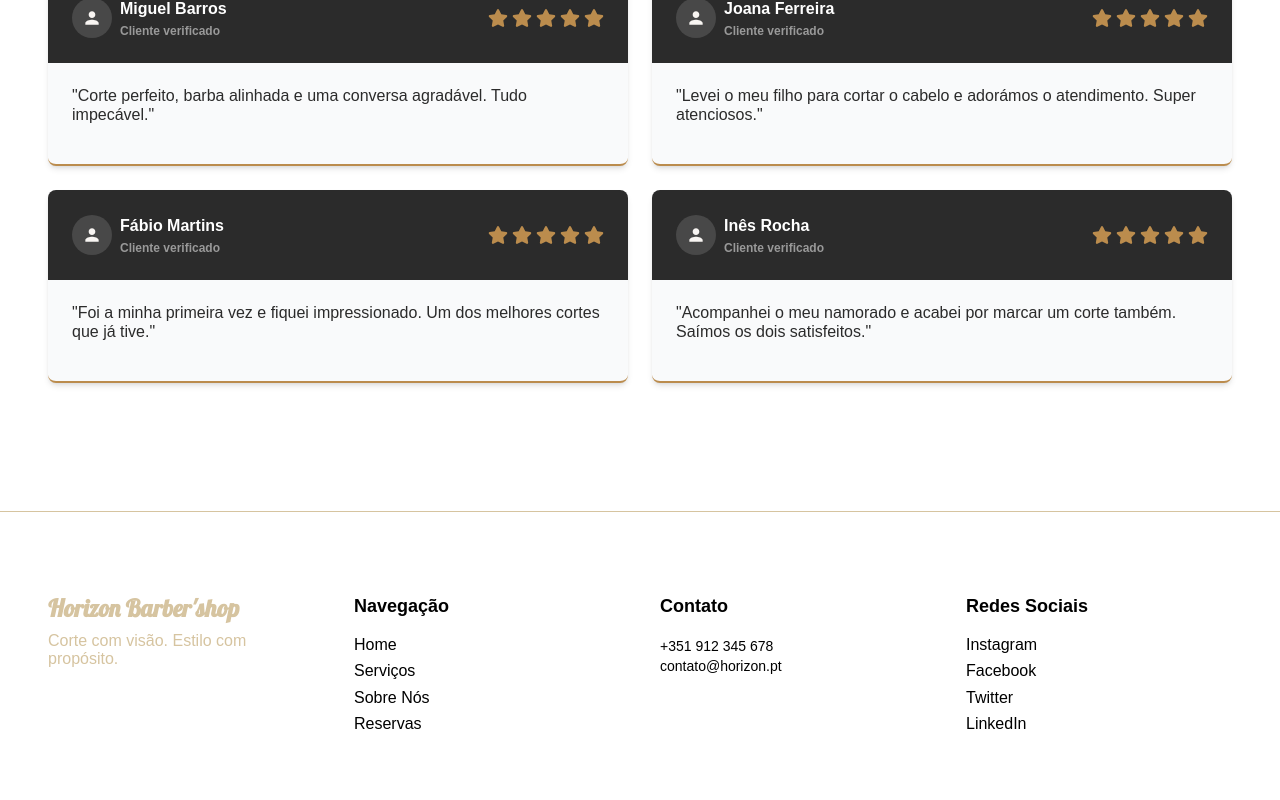
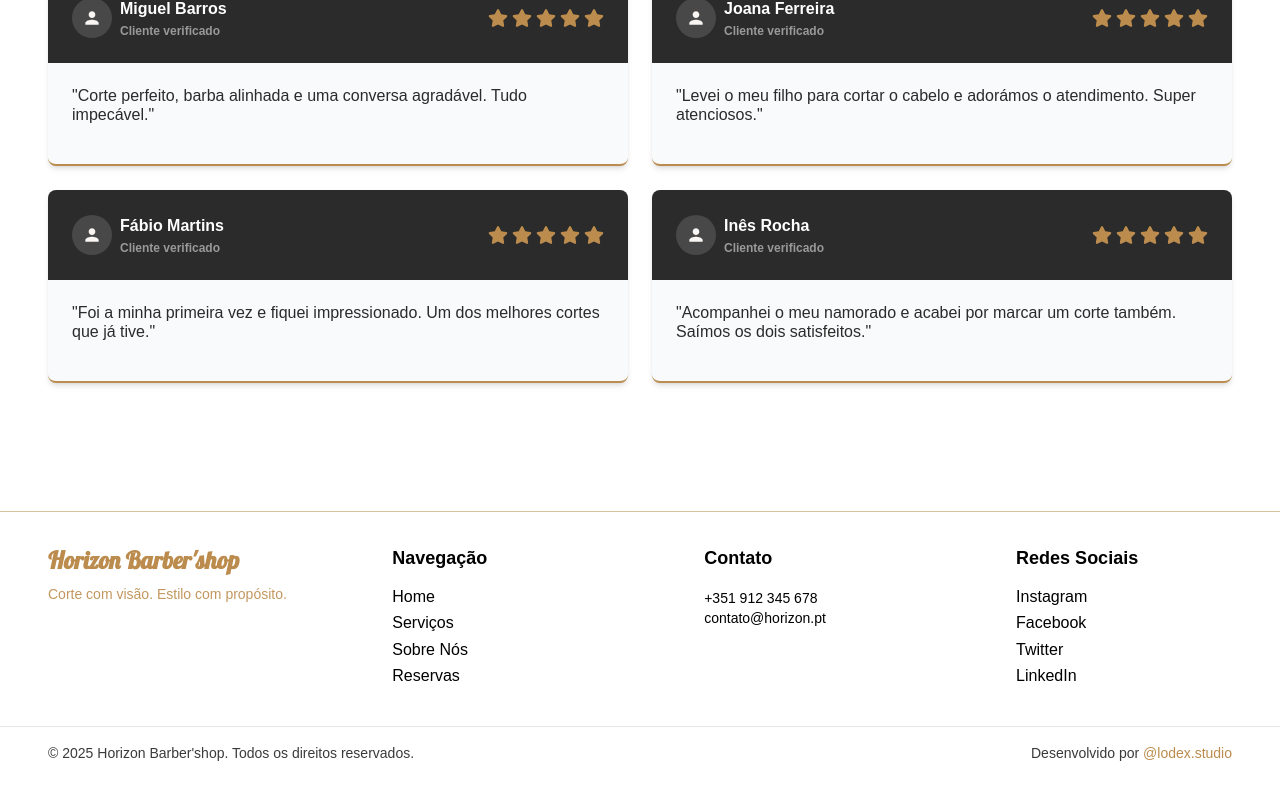
Before and after one commit to lodsa-ntos/horizon-barbershop, a React (Vite) app: page / in a window 1280 px wide. Shown: the part 5797-6597 px from the top of the page. After the commit the page ends 6576 px from the top, so only its background shows below. Built offline with nearby package versions, Linux system fonts and the light colour scheme; some icons are missing; a web font is replaced by a local one.

Commit message:
Refactor FooterSection layout and styling; improve responsiveness and add copyright notice

```diff
--- a/src/components/FooterSection.jsx
+++ b/src/components/FooterSection.jsx
@@ -3,41 +3,41 @@ import GlobalContainer from "./Container";
 
 function FooterSection() {
   return (
-    <footer className="w-full bg-transparent border-t border-matte-golden-beige-light pt-20 pb-20">
+    <footer className="w-full bg-transparent border-t border-matte-golden-beige-light pt-8 pb-4">
       <GlobalContainer>
-        <div className="grid grid-cols-1 md:grid-cols-4 gap-10">
+        <div className="flex flex-row gap-12 md:gap-24 pb-10">
 
           {/* Brand */}
-          <div className="">
-            <h2 className="text-2xl font-bold font-Lobster text-matte-golden-beige-light mb-2">
+          <div className="w-full md:w-[23%]">
+            <h2 className="text-2xl font-bold font-Lobster text-[#bb8c4d] mb-2">
               Horizon Barber'shop
             </h2>
-            <p className="text-matte-golden-beige-light">
+            <p className="text-sm text-[#bb8c4d]/90">
               Corte com visão. Estilo com propósito.
             </p>
           </div>
 
           {/* Links */}
-          <div>
+          <div className="w-full md:w-[20%]">
             <h3 className="text-lg font-semibold mb-4 ">Navegação</h3>
             <ul className="space-y-2">
               <li>
-                <a href="#home" className="hover:text-[#bb8c4d]">
+                <a href="#home" className="block hover:text-[#bb8c4d]">
                   Home
                 </a>
               </li>
               <li>
-                <a href="#servicos" className="hover:text-[#bb8c4d]">
+                <a href="#servicos" className="block hover:text-[#bb8c4d]">
                   Serviços
                 </a>
               </li>
               <li>
-                <a href="#sobre-nos" className="hover:text-[#bb8c4d]">
+                <a href="#sobre-nos" className="block hover:text-[#bb8c4d]">
                   Sobre Nós
                 </a>
               </li>
               <li>
-                <a href="#reservas" className="hover:text-[#bb8c4d]">
+                <a href="#reservas" className="block hover:text-[#bb8c4d]">
                   Reservas
                 </a>
               </li>
@@ -45,14 +45,14 @@ function FooterSection() {
           </div>
 
           {/* Contact */}
-          <div>
+          <div className="w-full md:w-[20%]">
             <h3 className="text-lg font-semibold mb-4">Contato</h3>
-            <p class="text-sm">+351 912 345 678</p>
-            <p class="text-sm">contato@horizon.pt</p>
+            <p className="text-sm">+351 912 345 678</p>
+            <p className="text-sm">contato@horizon.pt</p>
           </div>
 
           {/* Social Media */}
-          <div>
+          <div className="w-full md:w-[20%]">
             <h3 className="text-lg font-semibold mb-4">Redes Sociais</h3>
             <ul className="space-y-2">
               <li>
@@ -60,7 +60,7 @@ function FooterSection() {
                   href="https://www.instagram.com/horizonbarbershop"
                   target="_blank"
                   rel="noopener noreferrer"
-                  className="hover:text-[#bb8c4d]"
+                  className="block hover:text-[#bb8c4d]"
                 >
                   Instagram
                 </a>
@@ -70,7 +70,7 @@ function FooterSection() {
                   href="https://www.facebook.com/horizonbarbershop"
                   target="_blank"
                   rel="noopener noreferrer"
-                  className="hover:text-[#bb8c4d]"
+                  className="block hover:text-[#bb8c4d]"
                 >
                   Facebook
                 </a>
@@ -80,7 +80,7 @@ function FooterSection() {
                   href="https://www.twitter.com/horizonbarbershop"
                   target="_blank"
                   rel="noopener noreferrer"
-                  className="hover:text-[#bb8c4d]"
+                  className="block hover:text-[#bb8c4d]"
                 >
                   Twitter
                 </a>
@@ -90,7 +90,7 @@ function FooterSection() {
                   href="https://www.linkedin.com/company/horizonbarbershop"
                   target="_blank"
                   rel="noopener noreferrer"
-                  className="hover:text-[#bb8c4d]"
+                  className="block hover:text-[#bb8c4d]"
                 >
                   LinkedIn
                 </a>
@@ -99,6 +99,27 @@ function FooterSection() {
           </div>
         </div>
       </GlobalContainer>
+
+      {/* copy */}
+        <div className="pt-4 text-center text-sm text-graphite-gray border-t 2">
+
+          <GlobalContainer>
+          <div className="flex flex-row justify-between gap-">
+            <p>
+            &copy; {new Date().getFullYear()} Horizon Barber'shop. Todos os direitos reservados.
+          </p>
+          <p>
+            Desenvolvido por{" "}
+            <a
+              href=""
+              target="_blank"
+              rel="noopener noreferrer"
+              className="text-[#bb8c4d] hover:underline"
+            >@lodex.studio</a>
+          </p>
+          </div>
+          </GlobalContainer>
+        </div>
     </footer>
   );
 }
```
